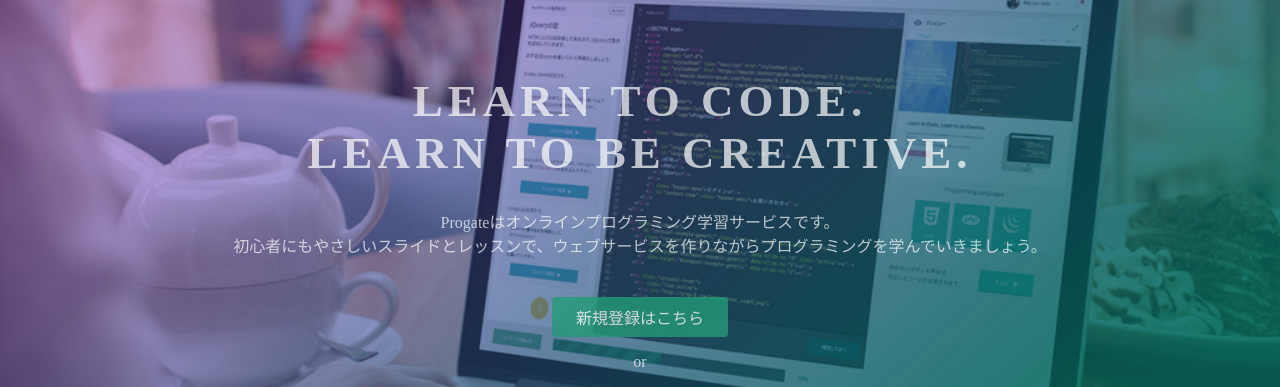
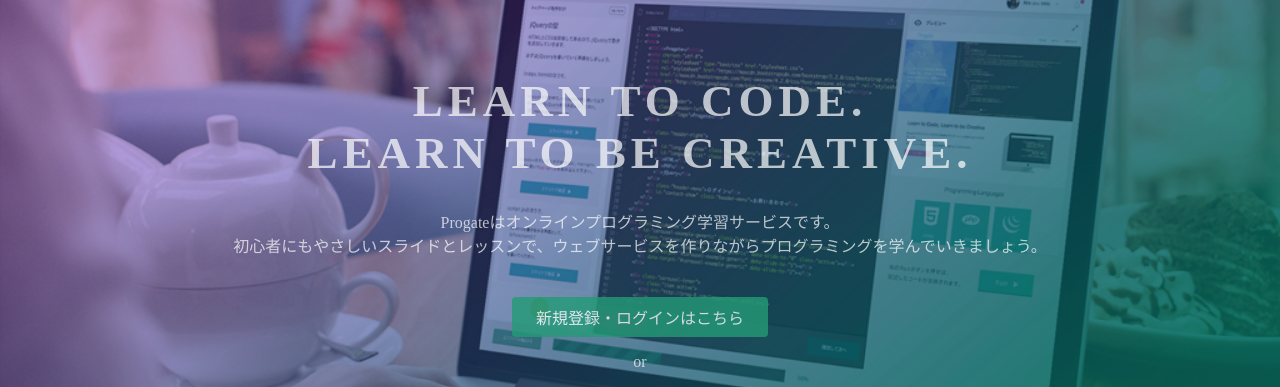
Before and after one commit to omraic/sample, a plain HTML site: page index.html in a window 1280 px wide. Shown: the part 135-522 px from the top of the page. Drawn offline with Linux system fonts and the light colour scheme.

Commit message:
Update index.html

```diff
--- a/index.html
+++ b/index.html
@@ -26,7 +26,7 @@
       <h1>LEARN TO CODE.<br>LEARN TO BE CREATIVE.</h1>
       <p>Progateはオンラインプログラミング学習サービスです。<br>初心者にもやさしいスライドとレッスンで、ウェブサービスを作りながらプログラミングを学んでいきましょう。</p>
       <div class="btn-wrapper">
-        <a href="#" class="btn signup">新規登録はこちら</a>
+        <a href="#" class="btn signup">新規登録・ログインはこちら</a>
         <p>or</p>
         <a href="#" class="btn facebook"><span class="fa fa-facebook"></span>Facebookで登録</a>
         <a href="#" class="btn twitter"><span class="fa fa-twitter"></span>Twitterで登録</a>
```
